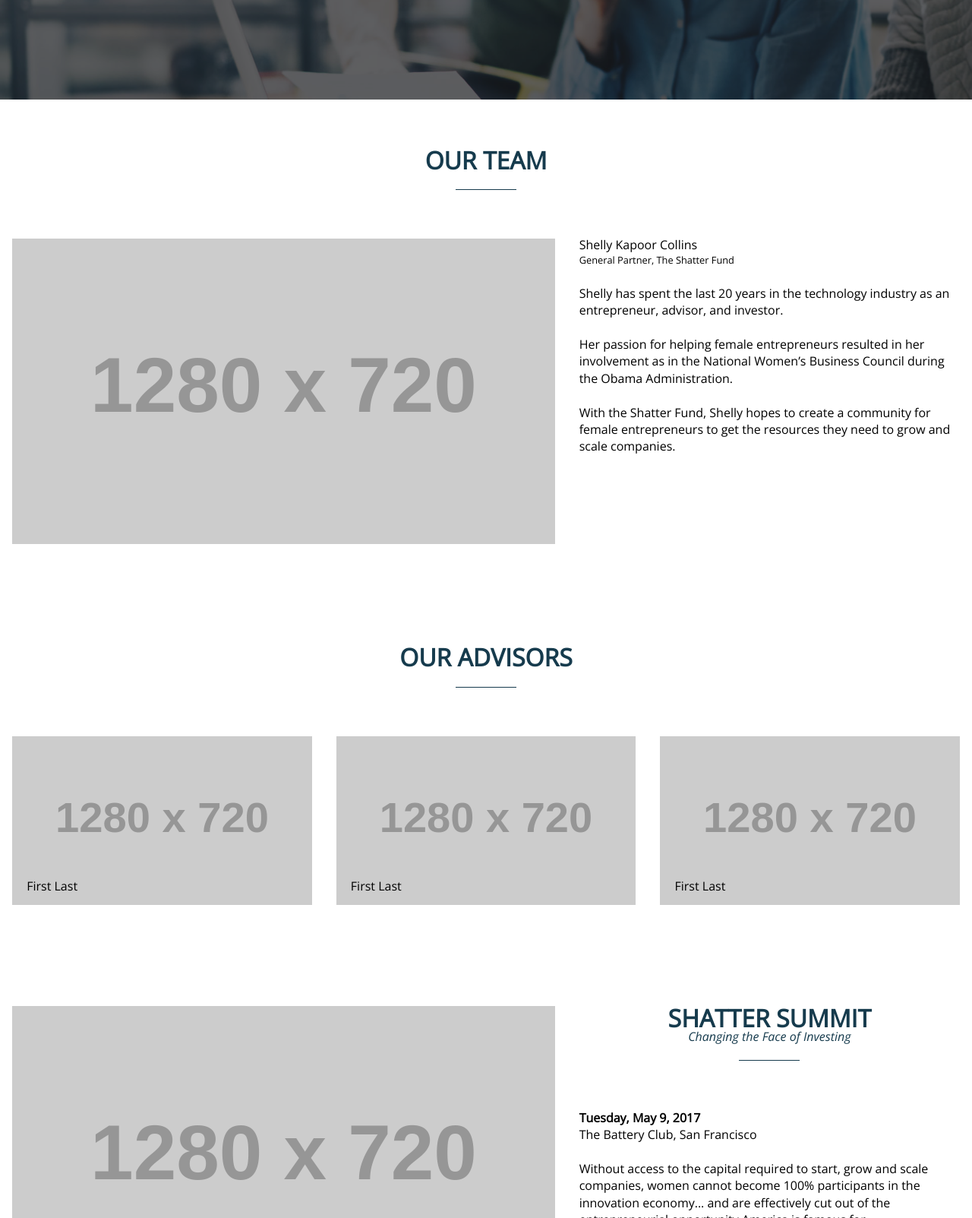
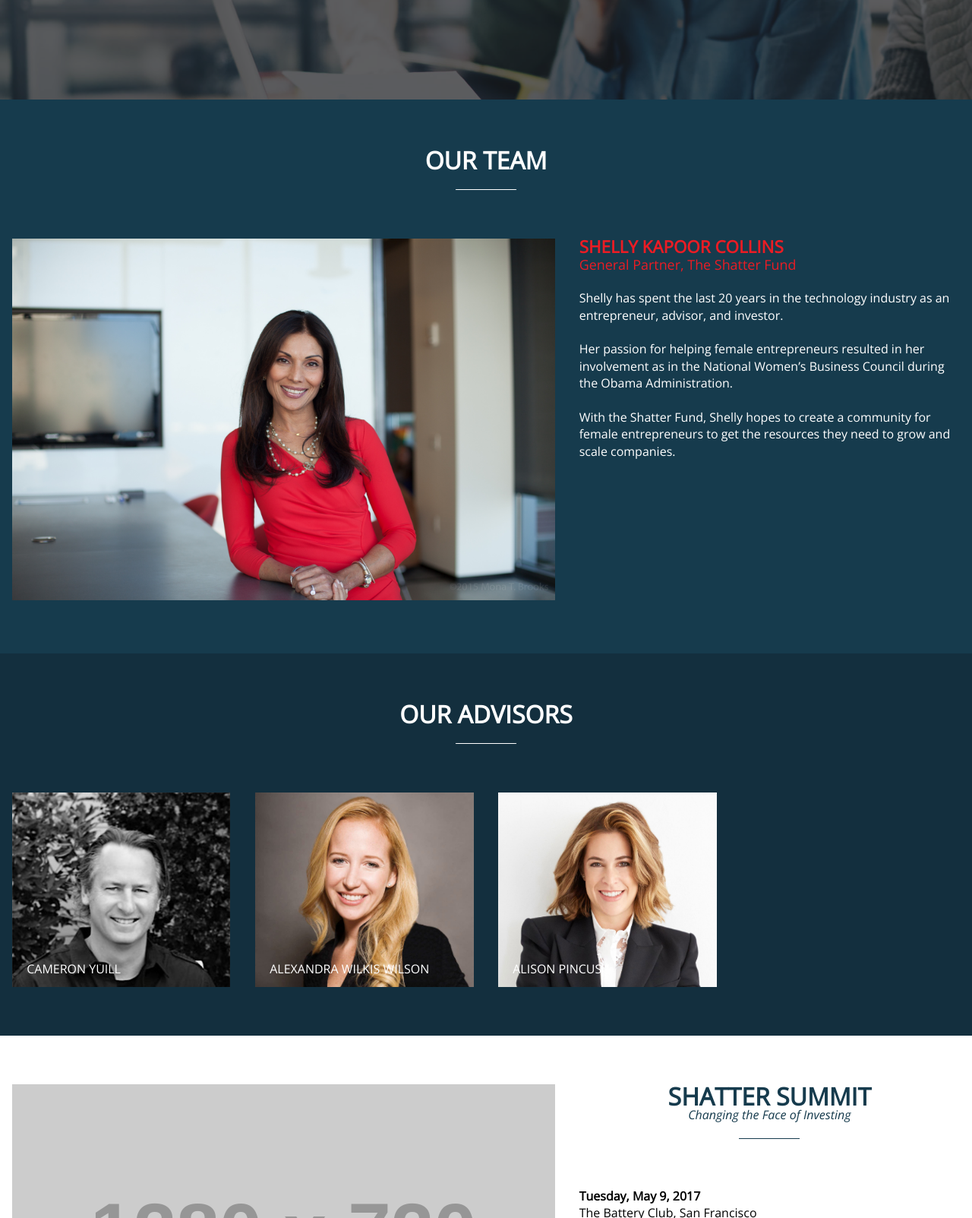
Before and after one commit to shatterfund/ShatterFund, a website: page src/index.html in a window 1280 px wide. Shown: the part 2969-4572 px from the top of the page at 76% size. Drawn offline with nearby package versions, Linux system fonts and the light colour scheme; files that its build step writes are made by us from their sources; placeholder pictures from the web are drawn by us.

Commit message:
advisors section

```diff
--- a/src/index.html
+++ b/src/index.html
@@ -234,7 +234,8 @@
   <!--
   -#OurTeam
   -->
-  <section class="section section--ourteam" id="ourteam">
+  <div class="anchor" id="ourteam"></div>
+  <section class="section section--ourteam">
      <div class="container">
        <div class="row">
          <header class="section__header">
@@ -244,12 +245,14 @@
        </div>
        <div class="row">
          <div class="column column--7-12">
-           <img src="http://placehold.it/1280x720" alt="placeholder image">
+           <img src="img/ourteam__background.jpg" alt="Shelly Kapoor Collins">
          </div>
          <div class="column column--5-12">
-           <header>
-             <h3>Shelly Kapoor Collins</h3>
-             <small>General Partner, The Shatter Fund</small>
+           <header class="section__subheader">
+             <h3 class="primary">
+               <strong>SHELLY KAPOOR COLLINS</strong><br>
+               <small>General Partner, The Shatter Fund</small>
+             </h3>
            </header>
            <div>
              <p>Shelly has spent the last 20 years in the technology industry as an entrepreneur, advisor, and investor.</p>
@@ -269,23 +272,23 @@
          </header>
        </div>
        <div class="row">
-         <div class="column column--4-12">
-           <figure class="advisor">
-             <img class="advisor__avatar" src="http://placehold.it/1280x720" alt="placeholder image">
-             <figcaption class="advisor__name">First Last</figcaption>
+         <div class="column column--3-12">
+           <figure class="advisor advisor--cameron-yuill">
+             <img class="advisor__avatar" src="img/advisor__cameron-yuill.jpg" alt="placeholder image">
+             <figcaption class="advisor__name">CAMERON YUILL</figcaption>
            </figure>
          </div>
-         <div class="column column--4-12">
-          <figure class="advisor">
-            <img class="advisor__avatar" src="http://placehold.it/1280x720" alt="placeholder image">
-            <figcaption class="advisor__name">First Last</figcaption>
-          </figure>
+         <div class="column column--3-12">
+           <figure class="advisor advisor--alexandra-wilkis-wilson">
+             <img class="advisor__avatar" src="img/advisor__alexandra-wilkis-wilson.jpg" alt="placeholder image">
+             <figcaption class="advisor__name">ALEXANDRA WILKIS WILSON</figcaption>
+           </figure>
          </div>
-         <div class="column column--4-12">
-          <figure class="advisor">
-            <img class="advisor__avatar" src="http://placehold.it/1280x720" alt="placeholder image">
-            <figcaption class="advisor__name">First Last</figcaption>
-          </figure>
+         <div class="column column--3-12">
+           <figure class="advisor advisor--alison-pincus">
+             <img class="advisor__avatar" src="img/advisor__alison-pincus.jpg" alt="placeholder image">
+             <figcaption class="advisor__name">ALISON PINCUS</figcaption>
+           </figure>
          </div>
        </div>
      </div>
--- a/src/sass/_grid.scss
+++ b/src/sass/_grid.scss
@@ -26,6 +26,7 @@
   }
 }
 
+.column--3-12 { width: percentage(3/12); }
 .column--4-12 { width: percentage(4/12); }
 .column--5-12 { width: percentage(5/12); }
 .column--6-12 { width: percentage(6/12); }
--- a/src/sass/style.scss
+++ b/src/sass/style.scss
@@ -198,10 +198,51 @@
 }
 
 /*
+ *section ourteam
+ */
+.section--ourteam {
+  color: white;
+  background-color: #163b4d;//blue
+
+  .section__header {
+    color: inherit;
+  }
+}
+
+/*
+ *section advisors
+ */
+.section--ouradvisors {
+  color: white;
+  background-color: #132f3e;//dark blue
+
+  .section__header {
+    color: inherit;
+  }
+}
+
+/*
  *advisor
  */
 .advisor {
   position: relative;
+  height: 16rem;
+  overflow: hidden;
+
+  &--cameron-yuill {
+    img {
+      position: absolute;
+      left: -1px;
+    }
+  }
+
+  &--alexandra-wilkis-wilson {
+
+  }
+
+  &--alison-pincus {
+
+  }
 }
 
 .advisor__avatar {
@@ -215,7 +256,7 @@
   left: 0;
   width: 100%;
   z-index: 40;
-  padding: 1.2rem;
+  padding: 0.8rem 1.2rem;
 }
 
 /*
```
Also changed, not shown: dist/css/style.css, dist/img/advisor__alexandra-wilkis-wilson.jpg (added), dist/img/advisor__alison-pincus.jpg (added), dist/img/advisor__cameron-yuill.jpg (added), dist/img/ourteam__background.jpg (added), dist/index.html, src/img/advisor__alexandra-wilkis-wilson.jpg (added), src/img/advisor__alison-pincus.jpg (added), src/img/advisor__cameron-yuill.jpg (added), src/img/ourteam__background.jpg (added), 1 other file.
